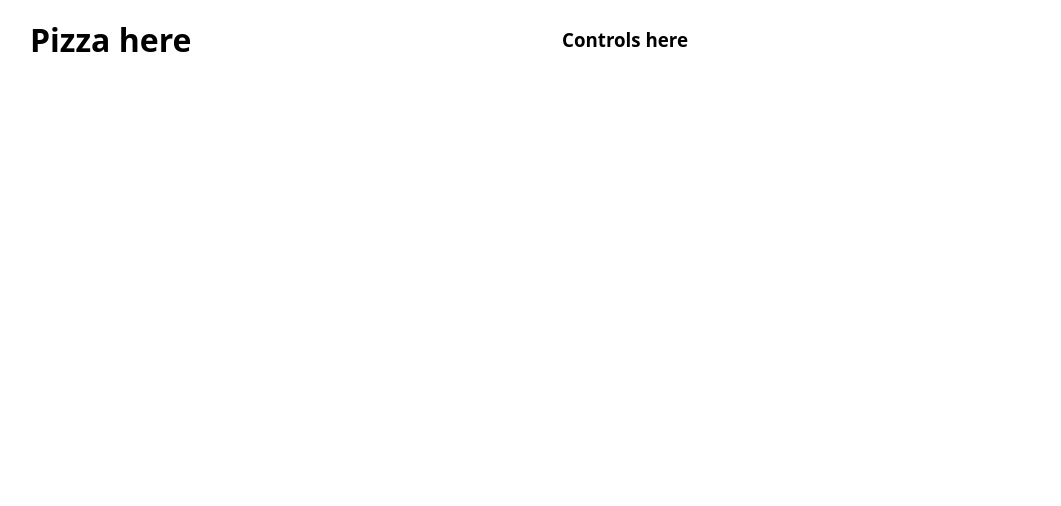
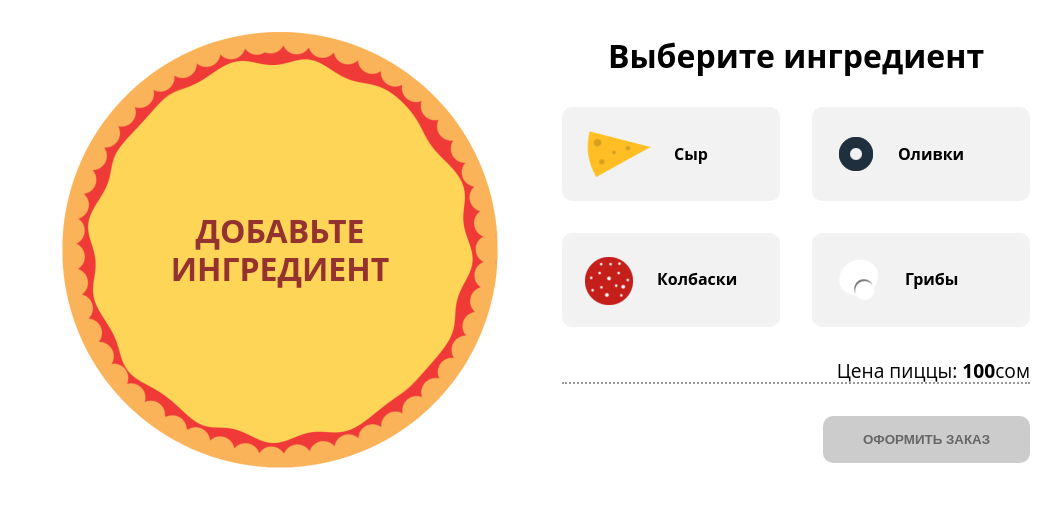
Before and after one commit to georgymukha/lesson_39, a React (Create React App) app: page / in a window 1280 px wide. Shown: the top 506 px of the page, without its empty margins (110-1171 px from the left). Built offline with nearby package versions, Linux system fonts and the light colour scheme.

Commit message:
добавил базовый функционал

```diff
--- a/src/components/Pizza/Controls/ControlItem/ControlItem.css
+++ b/src/components/Pizza/Controls/ControlItem/ControlItem.css
@@ -26,8 +26,25 @@
   height: 40px;
   line-height: 40px;
   border-radius: 50%;
-  background: #ff4b23;
+  background: #34ad3c;
   color: white;
   font-weight: bold;
   text-align: center;
+  overflow: hidden;
 }
+.ingredient-count:after {
+  content: '–';
+  position: absolute;
+  top: -100%;
+  left: 0;
+  width: 40px;
+  height: 40px;
+  border-radius: 50%;
+  background: #ff3726;
+  font-size: 2rem;
+  line-height: 31px;
+  transition: .2s;
+}
+.ingredient-count:hover:after {
+  top: 0;
+}
--- /dev/null
+++ b/src/components/Pizza/Controls/ControlItem/Controltem.jsx
@@ -0,0 +1,16 @@
+import './ControlItem.css';
+
+const ControlItem = ({ type, title, count, add, remove }) => {
+  return (
+    <div className="pizza-control__item" onClick={add}>
+      <img
+        src={`img/${type}-icon.png`}
+        alt={type}
+        className="pizza-control__img"
+      />
+      <h4 className="pizza-control__title">{title}</h4>
+      {count ? <div className="ingredient-count" onClick={remove}>{count}</div> : null}
+    </div>
+  );
+};
+export default ControlItem;
--- a/src/components/Pizza/Controls/Controls.css
+++ b/src/components/Pizza/Controls/Controls.css
@@ -10,3 +10,47 @@
   margin-top: 0;
   font-size: 2rem;
 }
+
+.pizza__price {
+  margin-top: 2rem;
+  font-size: 1.2rem;
+  text-align: right;
+  border-bottom: 2px dotted #999;
+}
+.pizza__price span {
+  font-weight: bold;
+}
+
+.pizza-order {
+  margin-top: 2rem;
+  text-align: right;
+}
+.pizza-order__btn {
+  display: inline-block;
+  padding: 1rem 2.5rem;
+  border: none;
+  background: #e74c3c;
+  border-radius: 10px;
+  color: white;
+  text-transform: uppercase;
+  font-weight: bold;
+  cursor: pointer;
+}
+.pizza-order__btn:disabled {
+  background: #ccc;
+  color: #666;
+  cursor: not-allowed;
+}
+.pizza-order__btn:not(:disabled) {
+  will-change: transform;
+  animation: enable .5s forwards 2;
+}
+
+@keyframes enable {
+  0%,100% {
+    transform: scale(1);
+  }
+  60% {
+    transform: scale(1.1);
+  }
+}
--- /dev/null
+++ b/src/components/Pizza/Controls/Controls.jsx
@@ -0,0 +1,39 @@
+import React from 'react';
+import ControlItem from './ControlItem/Controltem';
+
+import './Controls.css';
+
+const CONTROLS = {
+  cheese: 'Сыр',
+  olives: 'Оливки',
+  sausage: 'Колбаски',
+  mushrooms: 'Грибы'
+}
+
+const Controls = ({ ingredients, addIngredient, removeIngredient, price, purchasable }) => {
+  return (
+    <div className="pizza-controls">
+      <h3 className="pizza-controls__title">Выберите ингредиент</h3>
+      <div className="pizza-control__list">
+        {Object.keys(CONTROLS).map((type) => {
+          return (
+            <ControlItem
+              key={type}
+              type={type}
+              title={CONTROLS[type]}
+              count={ingredients[type]}
+              add={() => addIngredient(type)}
+              remove={(event) => removeIngredient(event, type)}
+            />
+          );
+        })}
+      </div>
+      <div className="pizza__price">Цена пиццы: <span>{price}</span>сом</div>
+      <div className="pizza-order">
+        <button className="pizza-order__btn" disabled={!purchasable}>Оформить заказ</button>
+      </div>
+    </div>
+  );
+};
+
+export default Controls;
--- /dev/null
+++ b/src/components/Pizza/Ingredient/Ingredient.jsx
@@ -0,0 +1,9 @@
+import React from 'react'
+
+function Ingredient({type}) {
+  return (
+    <img src={`img/${type}.png`} alt={type} />
+  )
+}
+
+export default Ingredient
--- a/src/components/Pizza/Pizza.js
+++ b/src/components/Pizza/Pizza.js
@@ -1,11 +1,25 @@
 import React from 'react';
+import Ingredient from './Ingredient/Ingredient';
 
 import './Pizza.css';
 
-const Pizza = () => {
+const Pizza = ({ingredients}) => {
+  let ingList = [];
+
+  for(let ingName in ingredients) {
+    if (ingredients[ingName] !== 0) {
+      ingList.push(<Ingredient key={ingName} type={ingName} />);
+    }
+  }
+
+  if (!ingList.length) {
+    ingList = <h1 className='title-empty'>Добавьте ингредиент</h1>
+  }
+
   return (
-      <div className="Pizza">
-      </div>
+    <div className="Pizza">
+      {ingList}
+    </div>
   );
 };
 
--- a/src/containers/PizzaBuilder/PizzaBuilder.js
+++ b/src/containers/PizzaBuilder/PizzaBuilder.js
@@ -1,11 +1,73 @@
+
+import { useState } from 'react';
+import Controls from '../../components/Pizza/Controls/Controls';
+import Pizza from '../../components/Pizza/Pizza';
 
 import './PizzaBuilder.css';
 
+const PRICES = {
+  cheese: 20,
+  olives: 30,
+  sausage: 45,
+  mushrooms: 35,
+};
+
 function PizzaBuilder() {
+  const [ingredients, setIngredients] = useState({
+    cheese: 0,
+    olives: 0,
+    sausage: 0,
+    mushrooms: 0,
+  });
+
+  const [price, setPrice] = useState(100);
+
+  const [purchasable, setPurchasable] = useState(false);
+
+  const addIngredient = (ingName) => {
+    const copyIngs = {
+      ...ingredients,
+      [ingName]: ingredients[ingName] + 1
+    };
+
+    setIngredients(copyIngs);
+
+    setPrice(price => price + PRICES[ingName]); // 100 + 30
+
+    updatePurchasable(copyIngs);
+  };
+
+  const removeIngredient = (event, ingName) => {
+    event.stopPropagation();
+    const copyIngs = {
+      ...ingredients,
+      [ingName]: ingredients[ingName] - 1,
+    };
+
+    setIngredients(copyIngs);
+
+    setPrice((price) => price - PRICES[ingName]); // 100 + 30
+    updatePurchasable(copyIngs);
+  };
+
+  const updatePurchasable = (ings) => {
+    const count = Object.values(ings).reduce((acc, value) => {
+      return acc + value
+    }, 0);
+
+    setPurchasable(count > 0);
+  }
+
   return (
     <div className="pizza-wrap">
-      <h1>Pizza here</h1>
-      <h3>Controls here</h3>
+      <Pizza ingredients={ingredients} />
+      <Controls
+        ingredients={ingredients}
+        addIngredient={addIngredient}
+        removeIngredient={removeIngredient}
+        price={price}
+        purchasable={purchasable}
+      />
     </div>
   );
 }
```
Also changed, not shown: src/components/Pizza/Controls/ControlItem/Controltem.js (deleted, +0 -9 lines), src/components/Pizza/Controls/Controls.js (deleted, +0 -13 lines), src/components/Pizza/Ingredient/Ingredient.js (deleted), src/components/Pizza/Ingredient/olives.png (added).
